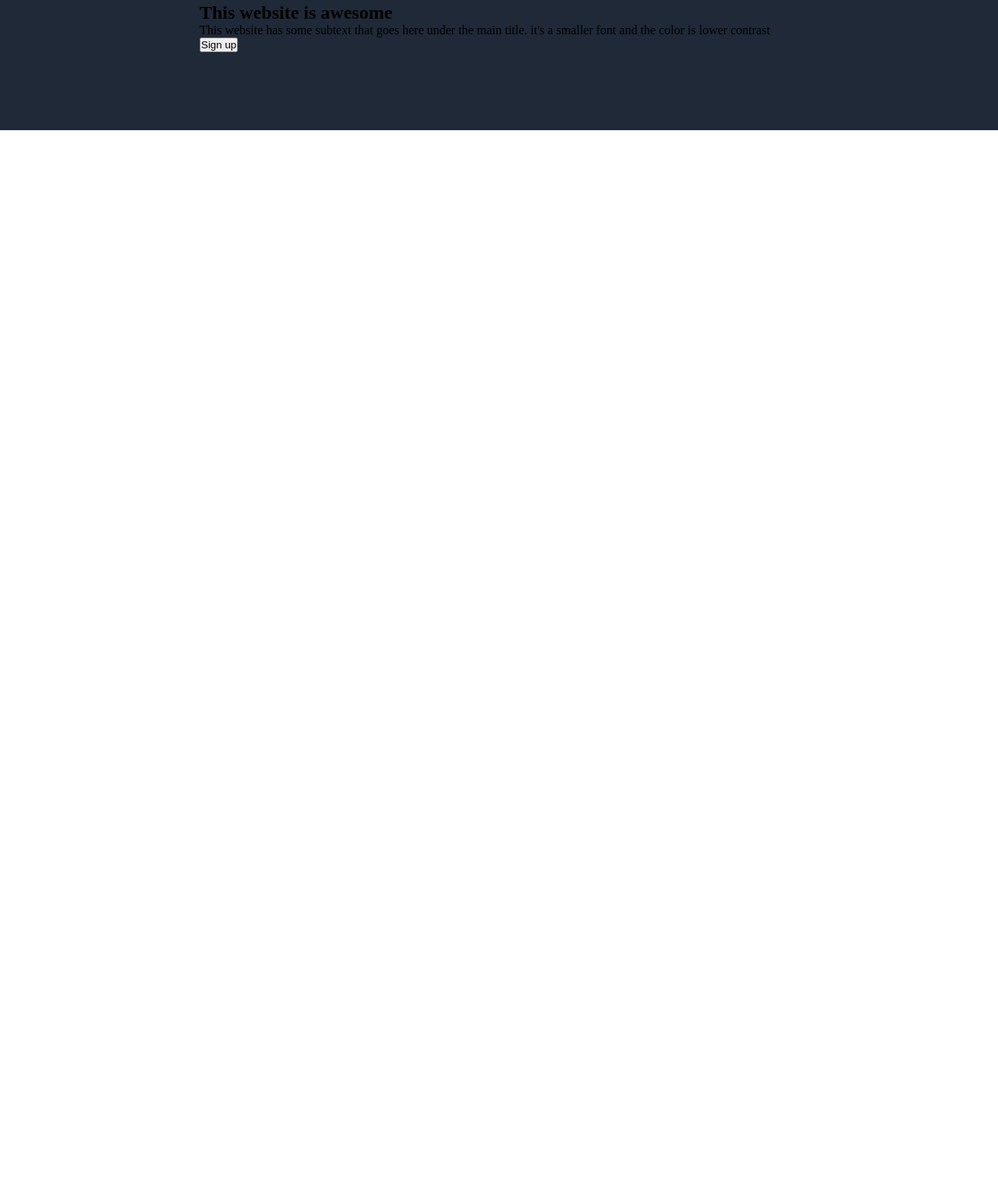
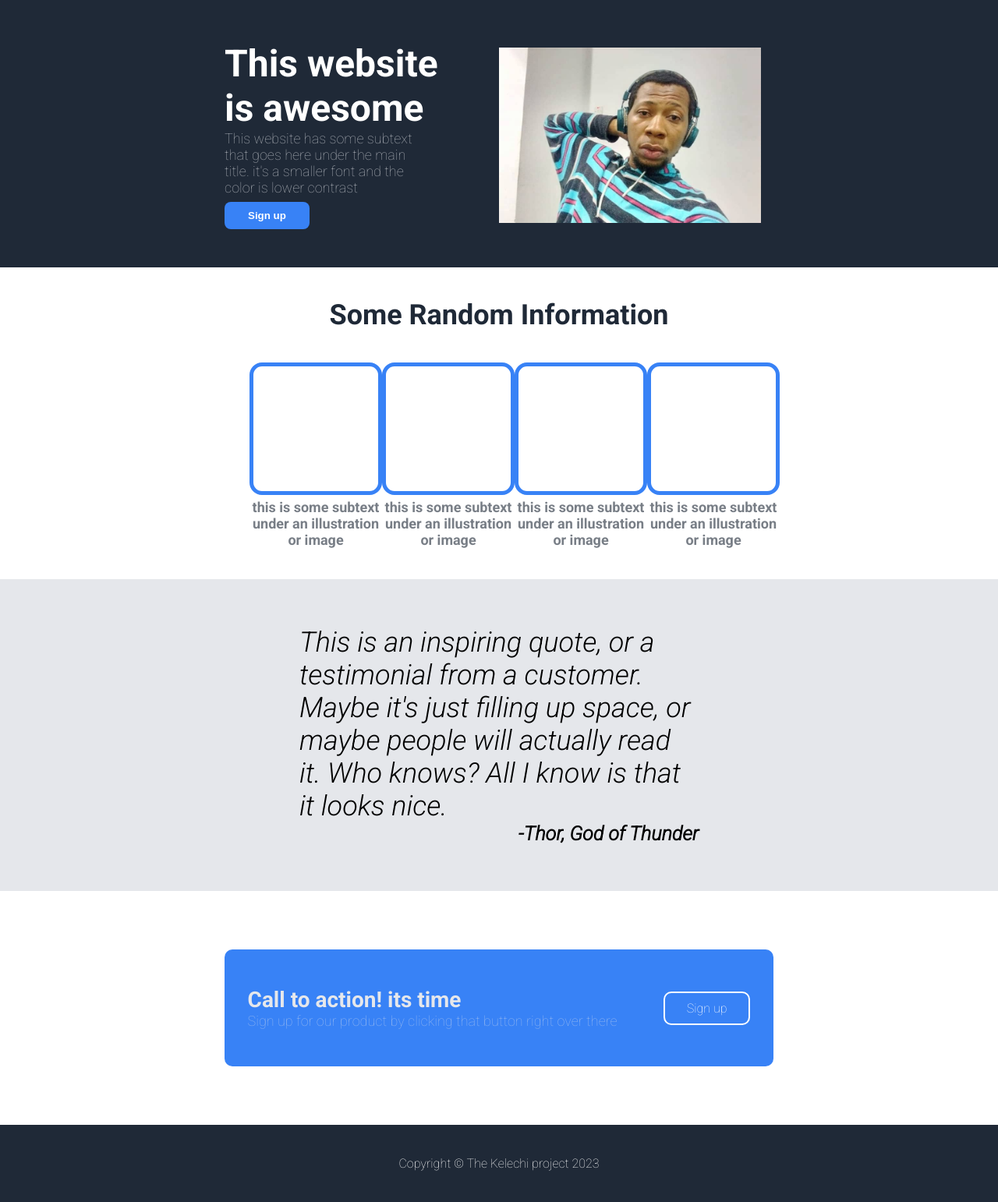
Before and after one commit to riskymind/Odin-Landing-page, a plain HTML site: page index.html in a window 1280 px wide. Shown: the part 50-1592 px from the top of the page at 78% size. Before the commit the page ends 800 px from the top, so only its background shows below. Drawn offline with Linux system fonts and the light colour scheme.

Commit message:
design the landing page

```diff
--- a/index.css
+++ b/index.css
@@ -6,13 +6,16 @@
   padding: 0;
 }
 
+body {
+  font-family: "Roboto", sans-serif;
+}
+
 header {
   background-color: #1f2937;
-  padding-bottom: 100px;
 }
 
 .container {
-  width: 60%;
+  width: 55%;
   margin: 0 auto;
 }
 
@@ -49,3 +52,161 @@ header nav ul li a:hover {
 }
 
 /* Hero Section */
+
+.hero-section {
+  display: flex;
+  padding-top: 20px;
+  padding-bottom: 20px;
+}
+
+.hero-text-section {
+  flex: 1;
+  flex-basis: 300px;
+  height: 300px;
+  display: flex;
+  flex-direction: column;
+  justify-content: center;
+  align-items: flex-start;
+  padding-right: 16px;
+}
+
+.hero-text-section h2 {
+  width: 300px;
+  color: white;
+  font-size: 48px;
+  font-weight: bold;
+}
+
+.hero-text-section p {
+  color: #e5e7eb;
+  opacity: 0.7;
+  font-size: 18px;
+  width: 78%;
+}
+
+.hero-text-section button {
+  color: white;
+  background-color: #3882f6;
+  padding: 10px 30px;
+  display: inline-block;
+  margin-top: 8px;
+  border-radius: 8px;
+  border: none;
+  font-weight: bold;
+}
+
+.hero-text-section img {
+  width: 100%;
+  height: 75%;
+  object-fit: cover;
+}
+
+/* Random section */
+
+.random-info {
+  min-height: 400px;
+  padding-top: 40px;
+}
+
+.random-info h2 {
+  text-align: center;
+  font-size: 36px;
+  font-weight: bolder;
+  color: #1f2937;
+}
+
+.info {
+  width: 50%;
+  margin: 40px auto;
+  display: flex;
+  justify-content: space-evenly;
+  align-items: center;
+}
+
+.info-box {
+  /* flex: 1; */
+  flex-basis: 30px;
+}
+
+.info-box div {
+  width: 170px;
+  height: 170px;
+  border: 5px solid #3882f6;
+  border-radius: 16px;
+}
+
+.info-box p {
+  text-align: center;
+  margin-top: 5px;
+  font-size: 18px;
+  color: #1f2937;
+  opacity: 0.6;
+  font-weight: bold;
+}
+
+/* Quote section */
+.quote-box {
+  background-color: #e5e7eb;
+  min-height: 400px;
+  display: grid;
+  place-content: center;
+}
+
+.quote-box p {
+  font-size: 36px;
+  font-style: italic;
+  width: 40%;
+  margin: 0 auto;
+  font-weight: 300;
+}
+
+.quote-box p span {
+  display: block;
+  font-size: 25px;
+  font-weight: 700;
+  text-align: right;
+}
+
+/* Call to Action */
+
+.call-action {
+  min-height: 300px;
+  display: flex;
+  align-items: center;
+}
+
+.call-action .call-container {
+  background-color: #3882f6;
+  border-radius: 10px;
+  height: 150px;
+  display: flex;
+  justify-content: space-around;
+  align-items: center;
+}
+
+.call-container div h3 {
+  color: #e5e7eb;
+  font-size: 28px;
+}
+
+.call-container div p {
+  font-size: 18px;
+  font-weight: 300;
+  color: #e5e7eb;
+  opacity: 0.5;
+}
+
+.call-container a {
+  text-decoration: none;
+  border: 2px solid white;
+  padding: 10px 28px;
+  border-radius: 10px;
+  color: white;
+}
+
+footer {
+  background-color: #1f2937;
+  text-align: center;
+  padding: 40px;
+  color: white;
+}
--- a/index.html
+++ b/index.html
@@ -3,7 +3,10 @@
 <head>
     <meta charset="UTF-8">
     <meta name="viewport" content="width=device-width, initial-scale=1.0">
-    <title>Document</title>
+    <title>Landing Page</title>
+    <link rel="preconnect" href="https://fonts.googleapis.com">
+    <link rel="preconnect" href="https://fonts.gstatic.com" crossorigin>
+    <link href="https://fonts.googleapis.com/css2?family=Roboto:ital,wght@0,100;0,700;1,300&display=swap" rel="stylesheet">
     <link rel="stylesheet" href="index.css">
 </head>
 
@@ -11,6 +14,7 @@
     <!-- Header Section -->
     <header>
         <div class="container">
+            <!-- Nav section -->
             <nav>
                 <h3>Header Logo</h3>
                 <ul>
@@ -20,18 +24,66 @@
                 </ul>
             </nav>
         </div>
-        <section class="hero-section">
-            <div class="container">
+        <!-- Hero section -->
+        <section class="container">
+            <div class="hero-section">
                 <div class="hero-text-section">
                     <h2>This website is awesome</h2>
                     <p>This website has some subtext that goes here under the main title. it's a smaller font and the color is lower contrast</p>
                     <button>Sign up</button>
                 </div>
-                <div class="hero-image-section">
-
+                <div class="hero-text-section">
+                    <img src="image/profile_pix.jpeg">
                 </div>
             </div>
         </section>
     </header>
+
+    <!-- Random info section -->
+    <section>
+        <div class="random-info">
+            <h2>Some Random Information</h2>
+            <div class="info">
+                <div class="info-box">
+                    <div class="image-container"></div>
+                    <p>this is some subtext under an illustration or image</p>
+                </div>
+                <div class="info-box">
+                    <div class="image-container"></div>
+                    <p>this is some subtext under an illustration or image</p>
+                </div>
+                <div class="info-box">
+                    <div class="image-container"></div>
+                    <p>this is some subtext under an illustration or image</p>
+                </div>
+                <div class="info-box">
+                    <div class="image-container"></div>
+                    <p>this is some subtext under an illustration or image</p>
+                </div>
+            </div>
+        </div>
+    </section>
+
+    <!-- Quote section -->
+    <section>
+        <div class="quote-box">
+            <p>This is an inspiring quote, or a testimonial from a customer. Maybe it's just filling up space, or maybe people will actually read it. Who knows? All I know is that it looks nice. <span>-Thor, God of Thunder</span></p>
+        </div>
+    </section>
+
+    <!-- Call to action section -->
+    <section class="call-action">
+        <div class="container call-container">
+            <div>
+                <h3>Call to action! its time</h3>
+                <p>Sign up for our product by clicking that button right over there</p>
+            </div>
+            <a href="#">Sign up</a>
+        </div>
+    </section>
+
+    <footer>
+        <p>Copyright &copy; The Kelechi project 2023</p>
+    </footer>
 </body>
 </html>
```
